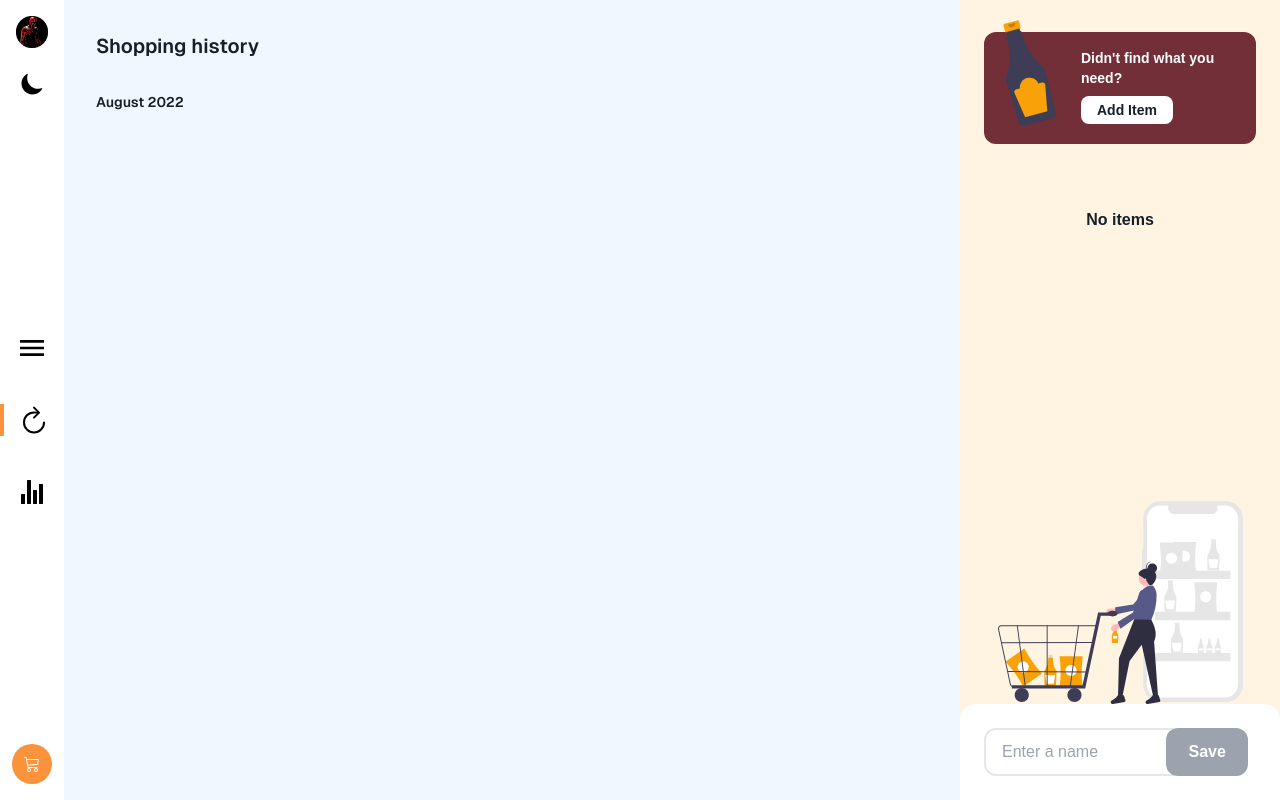
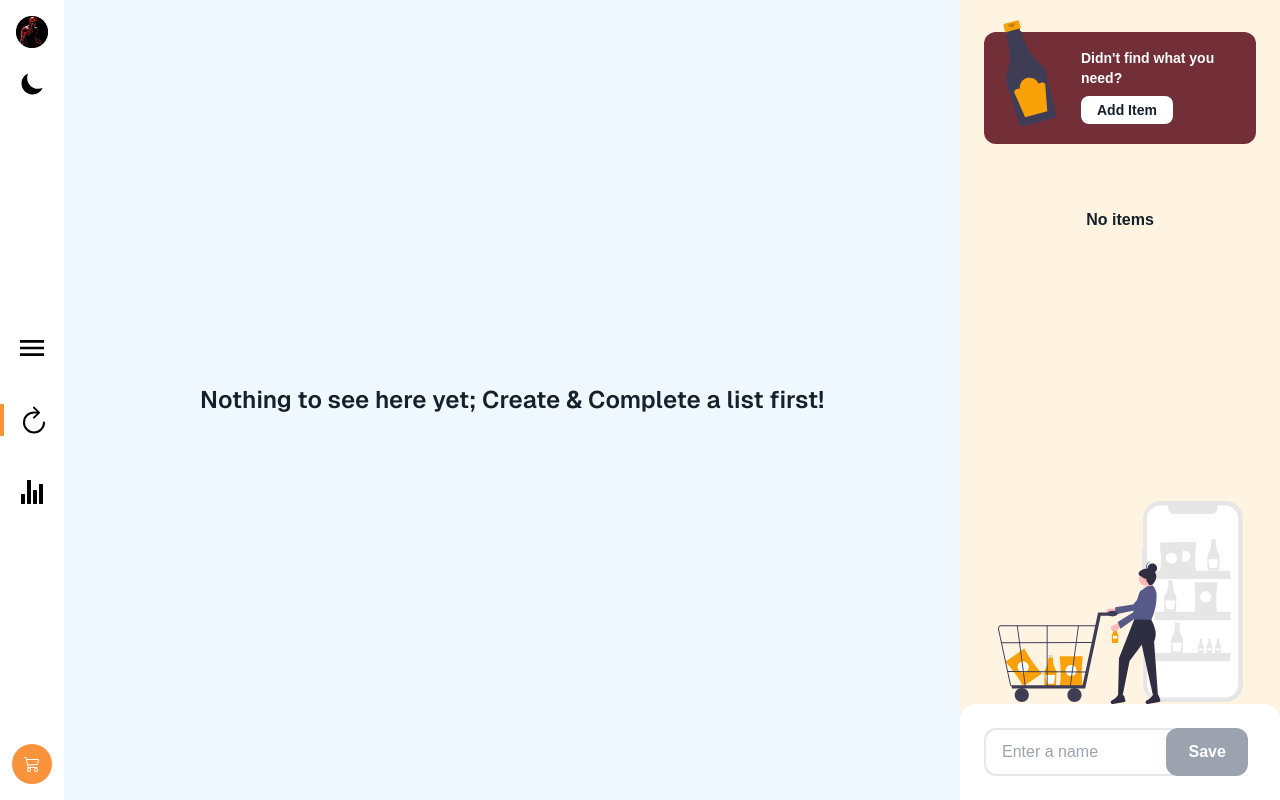
Before and after one commit to Adelani10/shoppingListFE, a Next.js app: page /history in a window 1280 px wide. Built offline with nearby package versions, Linux system fonts and the light colour scheme.

Commit message:
status bars updated

```diff
--- a/app/components/siderBar/form.tsx
+++ b/app/components/siderBar/form.tsx
@@ -1,5 +1,5 @@
 import React from "react";
-import FormField from "../formField";
+import FormField from "./formField";
 import { useProjectContext } from "@/context";
 
 function Form() {
--- a/app/components/statusBar.tsx
+++ b/app/components/stats/categoriesBar.tsx
@@ -1,22 +1,20 @@
 import React from "react";
 
-function StatusBar({ color, item, percentage }: any) {
-  console.log(percentage)
+function CategoriesBar({ label, percentage }: any) {
   return (
     <div className="flex flex-col gap-y-2 w-full">
       <div className="flex justify-between font-semibold text-sm">
-        <h3>{item}</h3>
+        <h3>{label}</h3>
         <h3>{`${percentage}%`}</h3>
       </div>
       <div className="h-1 rounded-full bg-gray-300 w-full">
         <div
-          className={`h-full rounded-full ${
-            color === "blue" ? "bg-sky-400" : "bg-orange-400 "
-          } w-[${percentage}%]`}
+          style={{ width: `${percentage}%` }}
+          className="h-full rounded-full bg-orange-400 "
         ></div>
       </div>
     </div>
   );
 }
 
-export default StatusBar;
+export default CategoriesBar;
--- /dev/null
+++ b/app/components/stats/statusBar.tsx
@@ -0,0 +1,20 @@
+import React from "react";
+
+function StatusBar({ label, percentage }: any) {
+  return (
+    <div className="flex flex-col gap-y-2 w-full">
+      <div className="flex justify-between font-semibold text-sm">
+        <h3>{label}</h3>
+        <h3>{`${percentage}%`}</h3>
+      </div>
+      <div className="h-1 rounded-full bg-gray-300 w-full">
+        <div
+        style={{ width: `${percentage}%` }}
+          className={`h-full rounded-full bg-sky-400 `}
+        ></div>
+      </div>
+    </div>
+  );
+}
+
+export default StatusBar;
--- a/app/history/page.tsx
+++ b/app/history/page.tsx
@@ -14,18 +14,26 @@ function History() {
           : "bg-[#F0F8FF] text-darkmodePrimary"
       } py-8 md:pl-24 pl-20 space-y-8 h-screen overflow-y-scroll sm:pr-80 font-[family-name:var(--font-geist-sans)]`}
     >
+      {savedList.length > 0 ? (
         <div className="md:mr-8 mr-4 space-y-8">
           <h1 className="text-xl font-semibold">Shopping history</h1>
 
           <section className="w-full space-y-8">
             <div className="flex flex-col gap-y-3">
-            <h4 className="text-sm font-semibold">August 2022</h4>
+              <h4 className="text-sm font-semibold"></h4>
               {savedList.map((item) => {
                 return <HistoryId key={item.id} item={item} />;
               })}
             </div>
           </section>
         </div>
+      ) : (
+        <div className="md:pr-8 pr-4 flex justify-center items-center h-full">
+          <h1 className="text-2xl font-semibold">
+            Nothing to see here yet; Create & Complete a list first!
+          </h1>
+        </div>
+      )}
     </main>
   );
 }
--- a/app/stats/page.tsx
+++ b/app/stats/page.tsx
@@ -1,7 +1,8 @@
 "use client";
 import { useProjectContext } from "@/context";
 import React from "react";
-import StatusBar from "../components/statusBar";
+import StatusBar from "../components/stats/statusBar";
+import CategoriesBar from "../components/stats/categoriesBar";
 
 function Stats() {
   const { darkmode, getTopItems, getTopCategories } = useProjectContext();
@@ -25,12 +26,13 @@ function Stats() {
           : "bg-[#F0F8FF] text-darkmodePrimary"
       } py-8 md:pl-24 pl-20 space-y-8 h-screen overflow-y-scroll sm:pr-80 font-[family-name:var(--font-geist-sans)]`}
     >
-      <div className="flex gap-x-0 md:pr-8 pr-4 sm:gap-x-8 sm:flex-row flex-col ">
+      {Object.entries(topItemsData).length > 0 ? (
+        <div className="flex gap-x-0 md:pr-8 pr-4 sm:gap-x-8 h-full sm:flex-row flex-col ">
           <div className="flex flex-col items-start gap-y-8 md:w-1/2 w-full">
             <h1 className="text-xl ">Top Items</h1>
             <div className="flex w-full gap-y-6 flex-col">
               {Object.entries(topItemsData).map(([item, count]: any) => {
-              const percentage = ((count / total) * 100)
+                const percentage = ((count / total) * 100).toFixed(2);
                 return (
                   <StatusBar
                     key={item}
@@ -44,15 +46,14 @@ function Stats() {
           </div>
 
           <div className="flex flex-col items-start gap-y-8 md:w-1/2 w-full">
-          <h1 className="text-xl ">Categories</h1>
+            <h1 className="text-xl ">Top Categories</h1>
             <div className="flex w-full gap-y-6 flex-col">
               {Object.entries(topCategoriesData).map(([item, count]: any) => {
-              const percentage = ((count / total) * 100)
+                const percentage = ((count / totalCats) * 100).toFixed(2);
                 return (
-                <StatusBar
+                  <CategoriesBar
                     key={item}
                     label={item}
-                  color="blue"
                     percentage={percentage}
                   />
                 );
@@ -60,6 +61,13 @@ function Stats() {
             </div>
           </div>
         </div>
+      ) : (
+        <div className="md:pr-8 pr-4 flex justify-center items-center h-full">
+          <h1 className="text-2xl font-semibold">
+            Nothing to see here yet; Create & Complete a list first!
+          </h1>
+        </div>
+      )}
     </main>
   );
 }
--- a/context.tsx
+++ b/context.tsx
@@ -4,6 +4,7 @@ import {
   SetStateAction,
   createContext,
   useContext,
+  useEffect,
   useState,
 } from "react";
 import data from "./data";
@@ -93,33 +94,35 @@ const ProjectProvider = ({ children }: any) => {
     savedList.forEach((list) => {
       list.items.forEach((item) => {
         const itemName = item.name;
-        map.set(itemName, (map.get(itemName) || 0) + 1);
+        const itemQty = item.quantity;
+        map.set(itemName, (map.get(itemName) || 0) + itemQty);
       });
     });
-
     const sortedItems = [...map.entries()]
       .sort((a, b) => b[1] - a[1])
-      .slice(0, 5);
-
+      .slice(0, 3);
     return Object.fromEntries(sortedItems);
   };
 
   const getTopCategories = () => {
     const map: any = new Map();
-
     savedList.forEach((list) => {
       list.items.forEach((item) => {
         const categoryName = item.category;
-        map.set(categoryName, (map.get(categoryName) || 0) + 1);
+        const categoryQty = item.quantity;
+        map.set(categoryName, (map.get(categoryName) || 0) + categoryQty);
       });
     });
-
     const sortedCats = [...map.entries()]
       .sort((a, b) => b[1] - a[1])
-      .slice(0, 5);
-
+      .slice(0, 3);
     return Object.fromEntries(sortedCats);
   };
+
+  useEffect(() => {
+    getTopItems()
+    getTopCategories()
+  }, [savedList])
 
   return (
     <ProjectContext.Provider
```
Also changed, not shown: app/components/siderBar/formField.tsx (renamed from app/components/formField.tsx). Lines whose indentation alone changed are shown as unchanged.
